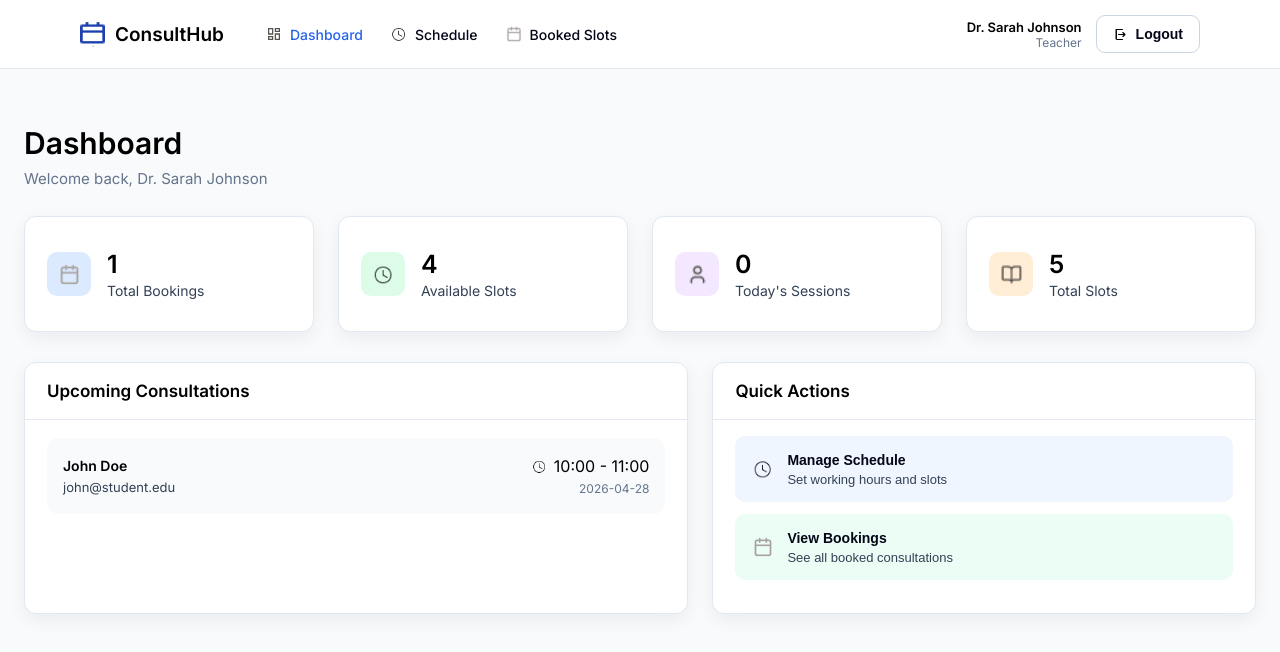
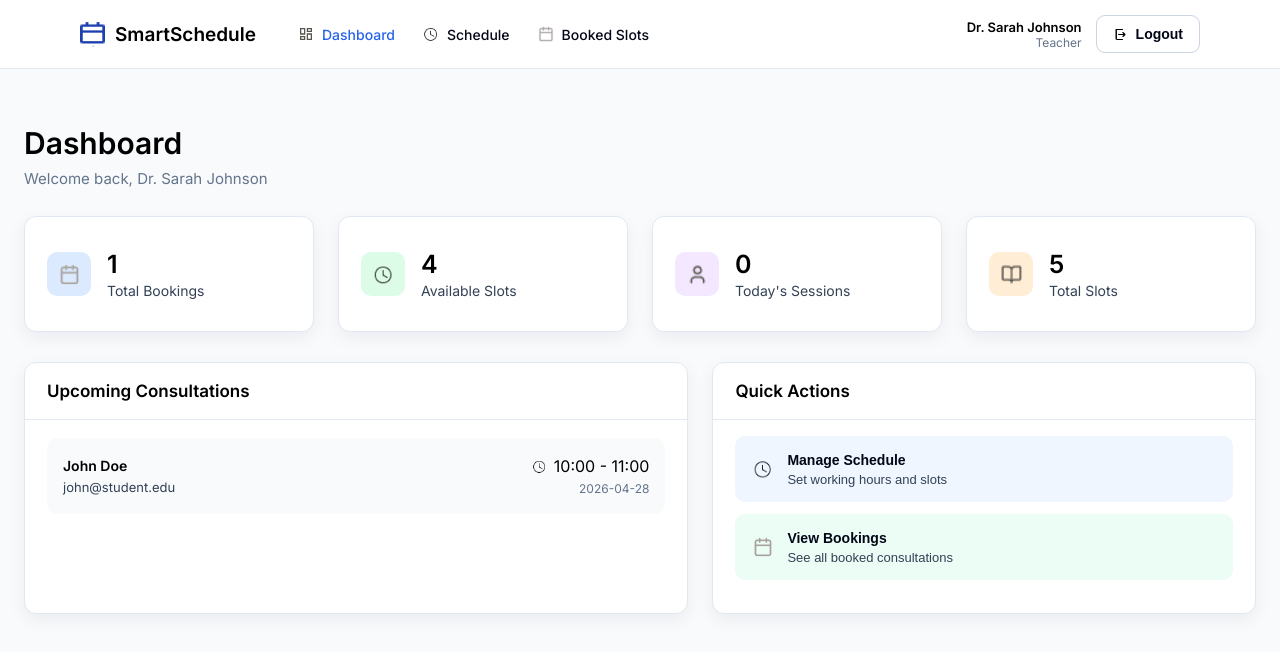
Before and after one commit to 9Denys/SmartSchedule.Frontend, a React (Vite) app: page /teacher in a window 1280 px wide. Shown: the top 652 px of the page. Built offline with nearby package versions, Linux system fonts and the light colour scheme.

Commit message:
Minor fix

```diff
--- a/src/components/layout/Header.jsx
+++ b/src/components/layout/Header.jsx
@@ -19,7 +19,7 @@ const Header = ({ role = "student" }) => {
       <div className="header-inner">
         <div className="header-logo">
           <img src={images.calendar} alt="calendar" />
-          <span>ConsultHub</span>
+          <span>SmartSchedule</span>
         </div>
 
         <nav className="header-nav">
```
